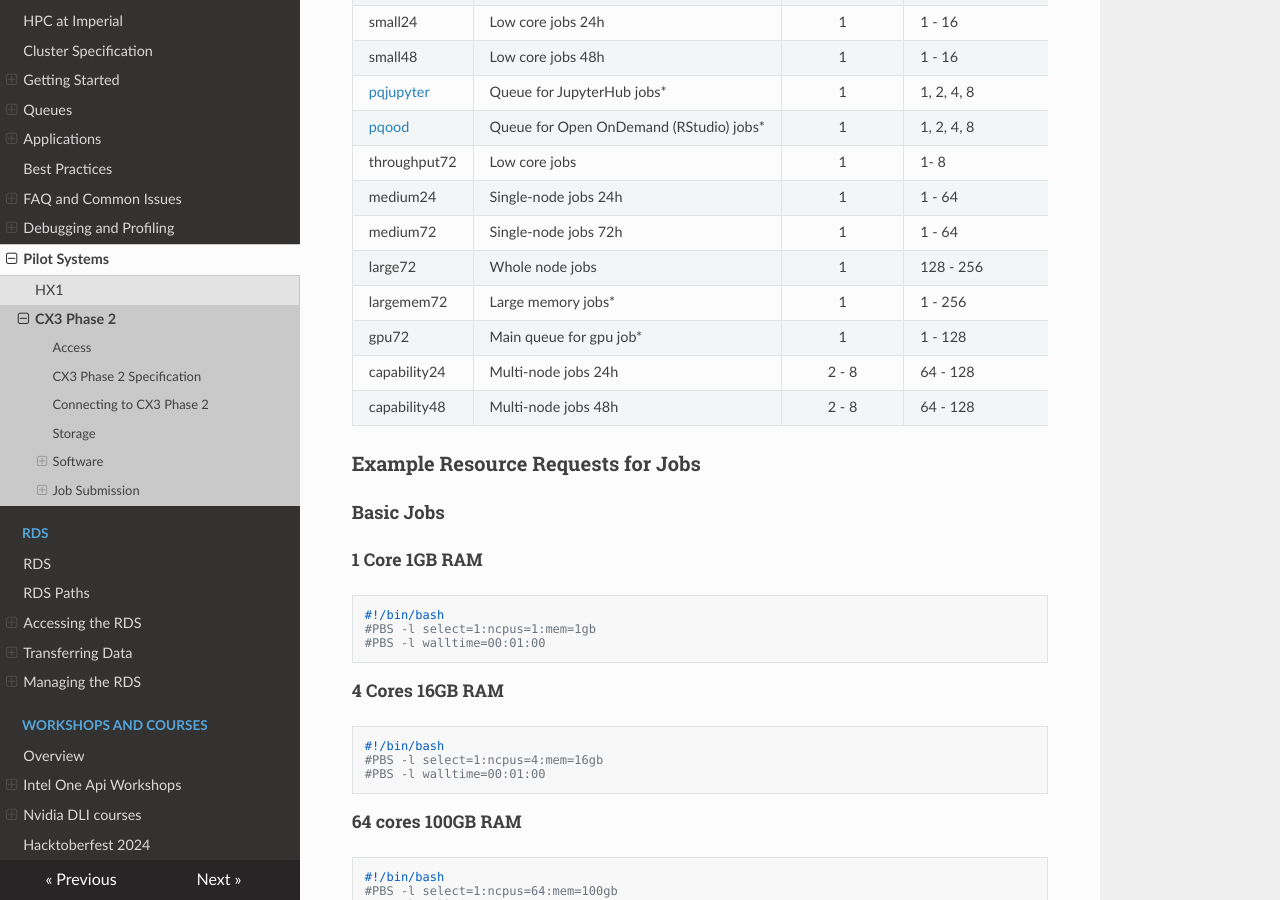
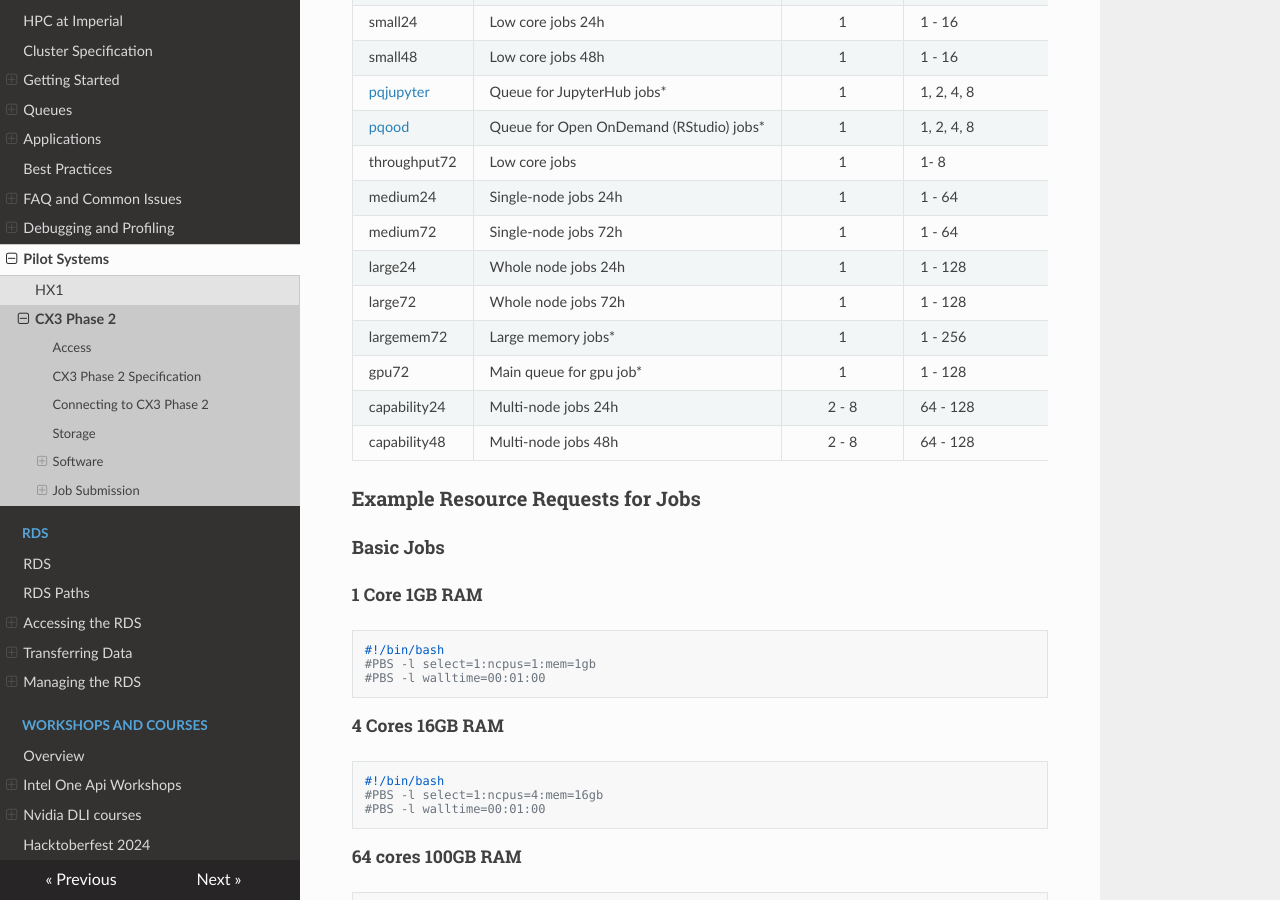
Before and after one commit to ImperialCollegeLondon/icl-rcs-user-guide, an MkDocs documentation site: the page built from docs/hpc/pilot/cx3-phase2.md, in a window 1280 px wide and 900 px high, scrolled down 4721 px. Built offline with MkDocs 1.6.1, drawn with Linux system fonts in a browser that asks for light colours; nearby versions of some CDN libraries.

Commit message:
changed large queues

```diff
--- a/docs/hpc/pilot/cx3-phase2.md
+++ b/docs/hpc/pilot/cx3-phase2.md
@@ -169,9 +169,10 @@ The following queues of jobs are supported:
 | [pqjupyter](#pqjupyter) | Queue for JupyterHub jobs* | 1 |1, 2, 4, 8 | 8, 16, 32, 64 | 8 |
 | [pqood](#pqood) | Queue for Open OnDemand (RStudio) jobs* |1 |1, 2, 4, 8 |8, 16, 32, 64 | 8 |
 | throughput72 | Low core jobs | 1 | 1- 8 | 1 - 100 | 9 - 72 |
-| medium24 | Single-node jobs 24h | 1 | 1 - 64 | 1 - 450 | 1 - 24 |
-| medium72 | Single-node jobs 72h | 1 | 1 - 64 | 1 - 400 | 1 - 72 |
-| large72 | Whole node jobs | 1 | 128 - 256 |1 - 920 | 9 - 72* |
+| medium24 | Single-node jobs 24h | 1 | 1 - 64 | 1 - 450 | 0 - 24 |
+| medium72 | Single-node jobs 72h | 1 | 1 - 64 | 1 - 400 | 0 - 72 |
+| large24 | Whole node jobs 24h | 1 | 1 - 128 | 1 - 920 | 0 - 24 |
+| large72 | Whole node jobs 72h | 1 | 1 - 128 | 1 - 920 | 0 - 72 |
 | largemem72 | Large memory jobs* | 1 | 1 - 256 | 921 - 4000 | 0 - 72 |
 | gpu72 | Main queue for gpu job* | 1 | 1 - 128 | 1 - 920 | 0 - 72 |
 | capability24 | Multi-node jobs 24h | 2 - 8 | 64 - 128  | 1 - 920 |     0 - 24 |
```
